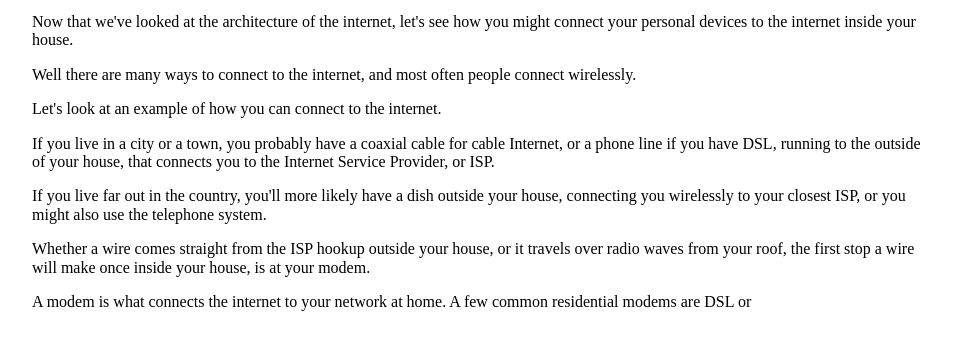
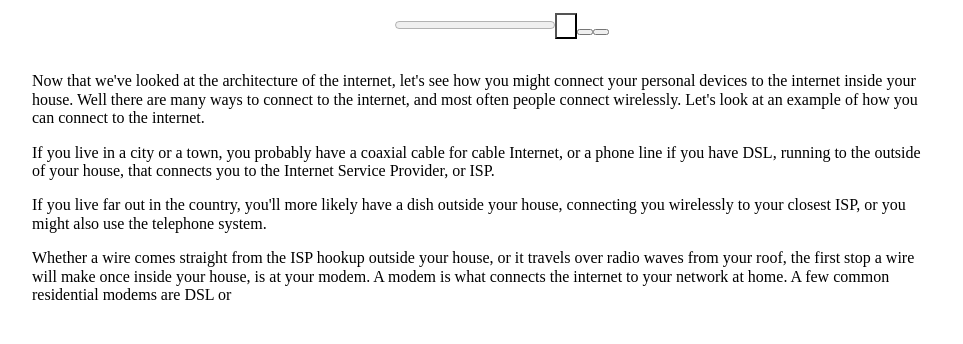
Before and after one commit to ericgold/video_player_v2, a plain HTML site: page index.html in a window 1280 px wide. Shown: the part 453-797 px from the top of the page, without its empty margins (158-1121 px from the left). Drawn offline with nearby package versions, Linux system fonts and the light colour scheme.

Commit message:
controls experimentation
started to add video controls per “Creating a cross-browser video
player” article.

```diff
--- a/index.html
+++ b/index.html
@@ -8,19 +8,28 @@
 </head>
 <body>
 	<div class="container">
-		<video controls>
-			<source src="video/video.mp4" type="video/mp4">
-			<source src="video/video.ogg" type="video/ogg">
-		</video>
+			<video>
+				<source src="video/video.mp4" type="video/mp4">
+				<source src="video/video.ogg" type="video/ogg">
+
+
+			</video>
+			<ul id="video-controls" class="controls">
+				<li class="progress">
+					<progress id="progress" value="0" min="0">
+						<span id="progress-bar"></span>
+					</progress>
+				</li>
+				<li><button id="playpause" type="button"></button></li>
+
+				<li><button id="volume" type="button"></button></li>
+				<li><button id="fullscreen" type="button"></button></li>
+			</ul>
+
+
 		<div id="captions">
 			<p>
-				Now that we've looked at the architecture of the internet, let's see how you might connect your personal devices to the internet inside your house.
-			</p>
-			<p>
-				Well there are many ways to connect to the internet, and most often people connect wirelessly.
-			</p>
-			<p>
-				Let's look at an example of how you can connect to the internet.
+				Now that we've looked at the architecture of the internet, let's see how you might connect your personal devices to the internet inside your house. Well there are many ways to connect to the internet, and most often people connect wirelessly. Let's look at an example of how you can connect to the internet.
 			</p>
 			<p>
 				If you live in a city or a town, you probably have a coaxial cable for cable Internet, or a phone line if you have DSL, running to the outside of your house, that connects you to the Internet Service Provider, or ISP.
@@ -30,11 +39,10 @@
 			</p>
 			<p>
 				Whether a wire comes straight from the ISP hookup outside your house, or it travels over radio waves from your roof, the first stop a wire will make once inside your house, is at your modem.
-			</p>
-			<p>
 				A modem is what connects the internet to your network at home. A few common residential modems are DSL or
 			</p>
 		</div>
 	</div>
+	<script type="text/javascript" href="scripts/app.js"></script>
 </body>
 </html>
--- a/styles/styles.css
+++ b/styles/styles.css
@@ -3,6 +3,15 @@
 	flex-direction: column;
 	justify-content: center;
 	align-items: center;
+}
+
+.controls {
+	display: flex;
+	flex-direction: row;
+	justify-content: flex-start;
+	align-items: center;
+	list-style: none;
+	z-index: 10;
 }
 
 video,
@@ -11,3 +20,10 @@ video,
 	max-width: 900px;
 	max-height: 506px;
 }
+
+#playpause {
+	width: 22px;
+	height: 26px;
+	background: url("../icons/play-icon.png");
+
+}
```
Also changed, not shown: scripts/app.js (added, +34 -0 lines), scripts/scripts.js (deleted).
